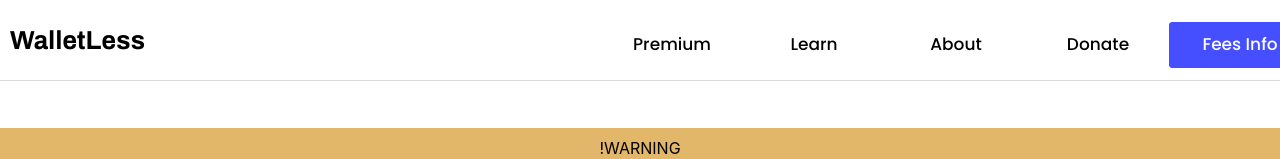
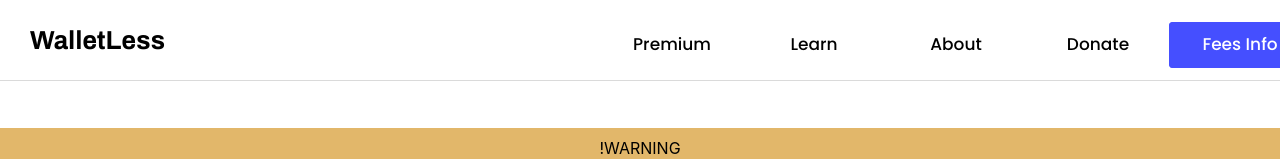
Before and after one commit to daniel-a111/walletless, a React (Create React App) app in the folder app/: page /app in a window 1280 px wide. Shown: the top 159 px of the page. Built offline with nearby package versions, Linux system fonts and the light colour scheme; no server answers.

Commit message:
fix logo

```diff
--- a/app/src/App.css
+++ b/app/src/App.css
@@ -69,6 +69,7 @@
 }
 
 .timelock-logo {
+  margin-left: 20px;
   /* background-image: url('../public/timelock/logo.png'); */
   /* position: absolute; */
   width: 155px;
```
